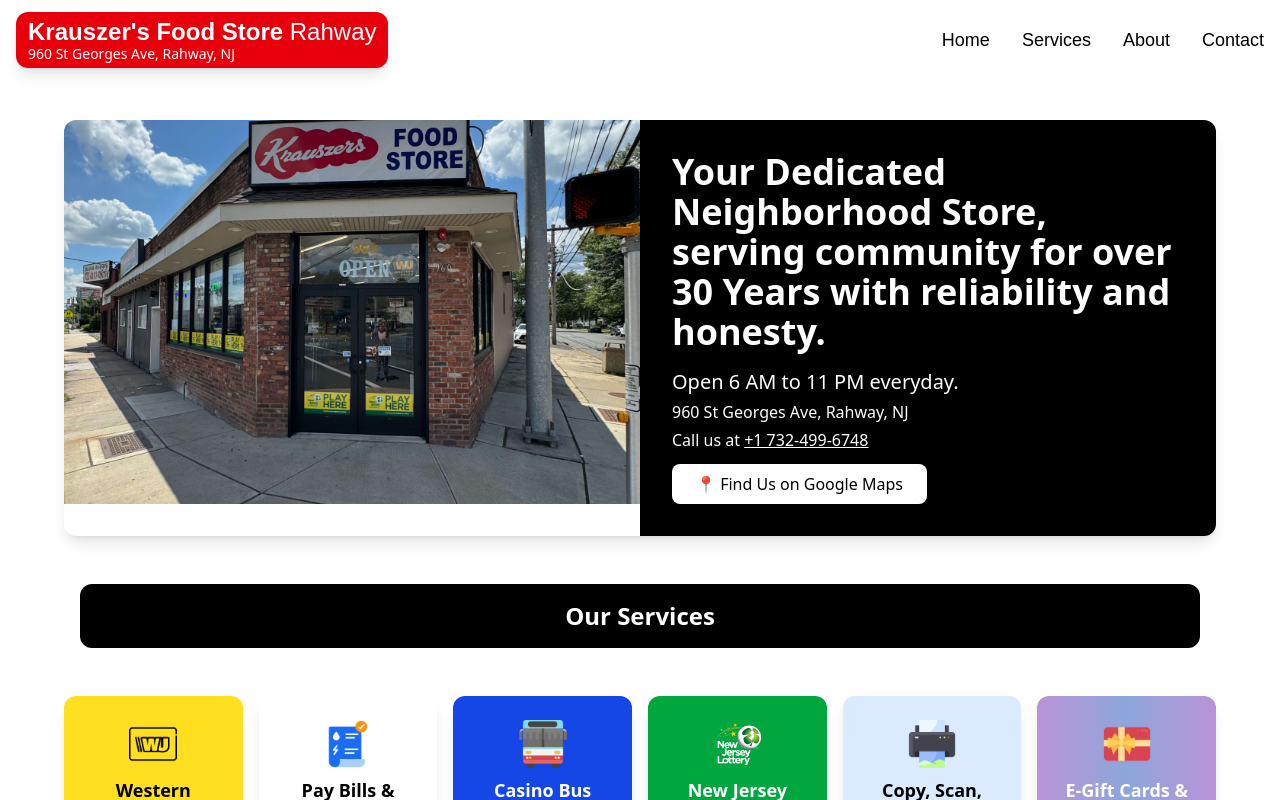
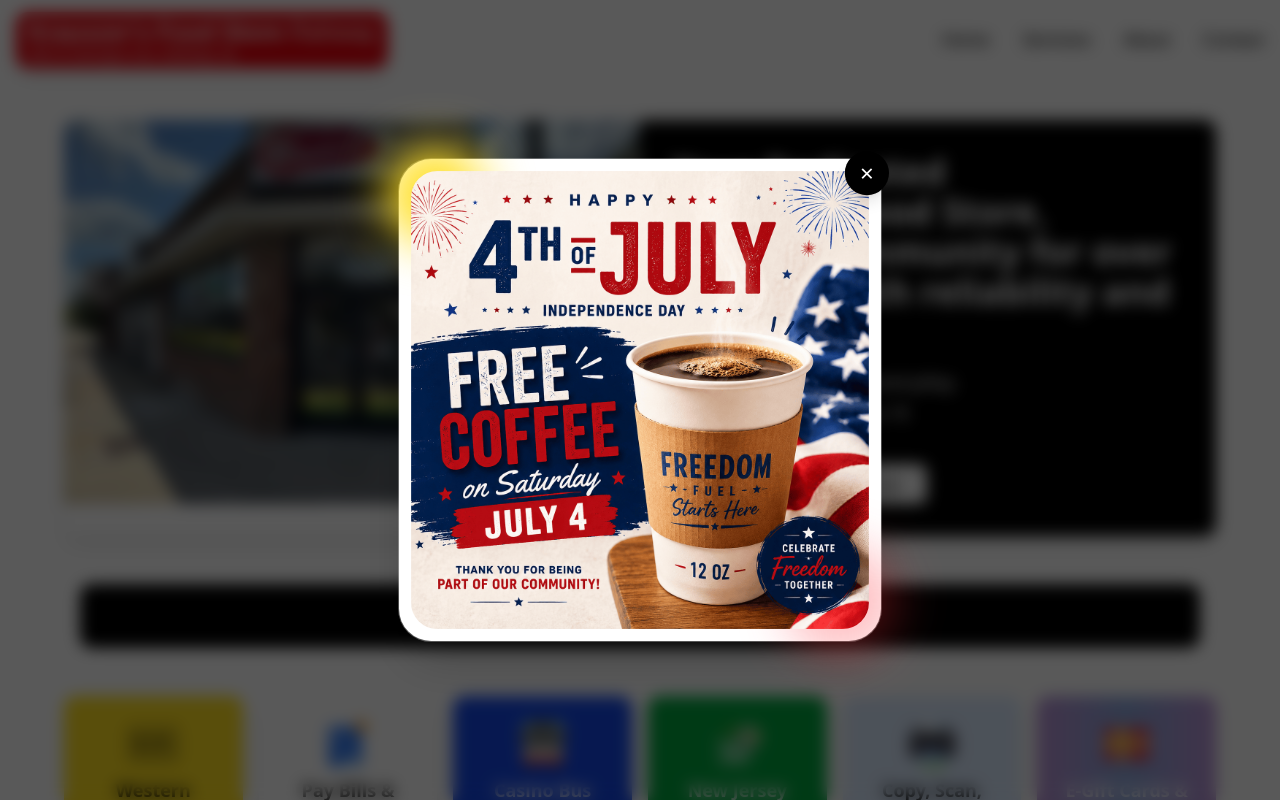
Before and after one commit to pete98/store, a React (Vite) app: page / in a window 1280 px wide. Shown: the top 800 px of the page. Built offline with nearby package versions, Linux system fonts and the light colour scheme.

Commit message:
Add promotional coffee popup

```diff
--- a/src/App.jsx
+++ b/src/App.jsx
@@ -9,6 +9,7 @@
 import CasinoBusServices from './pages/CasinoBusServices';
 import NewJerseyLottery from './pages/NewJerseyLottery';
 import Navbar from './components/Navbar.jsx'
+import PromoPopup from './components/PromoPopup.jsx';
 import Bills from './pages/bills.jsx';
 import GiftCard from './pages/giftCard.jsx';
 import './index.css';
@@ -16,6 +17,7 @@
 function App() {
   return (
     <BrowserRouter>
+      <PromoPopup />
       <Navbar />
       <Routes>
         <Route path="/" element={<Home />} />
--- /dev/null
+++ b/src/components/PromoPopup.jsx
@@ -0,0 +1,86 @@
+import { useEffect, useState } from 'react';
+import promoImage from '../assets/free cofee (1).png';
+
+const PROMO_SEEN_KEY = 'krauszers-free-coffee-promo-seen';
+
+function PromoPopup() {
+  const [isVisible, setIsVisible] = useState(false);
+  const [isClosing, setIsClosing] = useState(false);
+
+  useEffect(() => {
+    if (sessionStorage.getItem(PROMO_SEEN_KEY)) {
+      return;
+    }
+
+    const timer = window.setTimeout(() => {
+      setIsVisible(true);
+      sessionStorage.setItem(PROMO_SEEN_KEY, 'true');
+    }, 550);
+
+    return () => window.clearTimeout(timer);
+  }, []);
+
+  useEffect(() => {
+    if (!isVisible) {
+      return undefined;
+    }
+
+    const handleKeyDown = (event) => {
+      if (event.key === 'Escape') {
+        closePromo();
+      }
+    };
+
+    document.addEventListener('keydown', handleKeyDown);
+    return () => document.removeEventListener('keydown', handleKeyDown);
+  }, [isVisible]);
+
+  const closePromo = () => {
+    setIsClosing(true);
+    window.setTimeout(() => {
+      setIsVisible(false);
+      setIsClosing(false);
+    }, 220);
+  };
+
+  if (!isVisible) {
+    return null;
+  }
+
+  return (
+    <div
+      className={`promo-popup fixed inset-0 z-50 flex items-center justify-center bg-black/65 p-3 backdrop-blur-sm sm:p-6 ${
+        isClosing ? 'promo-popup--closing' : ''
+      }`}
+      role="dialog"
+      aria-modal="true"
+      aria-label="Free coffee promotion"
+      onClick={closePromo}
+    >
+      <div
+        className="promo-popup__panel relative w-full max-w-[390px] rounded-[28px] bg-white p-2 shadow-2xl ring-1 ring-white/30 sm:max-w-[480px] sm:rounded-[32px] sm:p-3"
+        onClick={(event) => event.stopPropagation()}
+      >
+        <div className="absolute -left-3 -top-3 h-16 w-16 rounded-full bg-yellow-300 blur-xl sm:h-24 sm:w-24" aria-hidden="true" />
+        <div className="absolute -bottom-4 -right-4 h-20 w-20 rounded-full bg-red-500/30 blur-xl sm:h-28 sm:w-28" aria-hidden="true" />
+
+        <button
+          type="button"
+          className="absolute -right-2 -top-2 z-10 grid h-11 w-11 place-items-center rounded-full bg-black text-2xl leading-none text-white shadow-lg transition hover:scale-105 hover:bg-red-600 focus-visible:outline-none focus-visible:ring-4 focus-visible:ring-yellow-300"
+          onClick={closePromo}
+          aria-label="Close free coffee promotion"
+        >
+          &times;
+        </button>
+
+        <img
+          src={promoImage}
+          alt="Free coffee promotion"
+          className="relative z-[1] aspect-square w-full rounded-[22px] object-contain sm:rounded-[26px]"
+        />
+      </div>
+    </div>
+  );
+}
+
+export default PromoPopup;
--- a/src/index.css
+++ b/src/index.css
@@ -1,4 +1,70 @@
 @import "tailwindcss";
+
+@keyframes promoBackdropIn {
+  from {
+    opacity: 0;
+  }
+  to {
+    opacity: 1;
+  }
+}
+
+@keyframes promoPanelIn {
+  0% {
+    opacity: 0;
+    transform: translateY(42px) scale(0.9) rotate(-2deg);
+  }
+  65% {
+    opacity: 1;
+    transform: translateY(-8px) scale(1.02) rotate(1deg);
+  }
+  100% {
+    opacity: 1;
+    transform: translateY(0) scale(1) rotate(0deg);
+  }
+}
+
+@keyframes promoPulse {
+  0%,
+  100% {
+    transform: scale(1);
+  }
+  50% {
+    transform: scale(1.018);
+  }
+}
+
+.promo-popup {
+  animation: promoBackdropIn 220ms ease-out both;
+}
+
+.promo-popup__panel {
+  animation:
+    promoPanelIn 520ms cubic-bezier(0.2, 0.9, 0.2, 1.2) both,
+    promoPulse 2200ms ease-in-out 800ms infinite;
+}
+
+.promo-popup--closing {
+  opacity: 0;
+  transition: opacity 220ms ease;
+}
+
+.promo-popup--closing .promo-popup__panel {
+  transform: translateY(28px) scale(0.96);
+  transition: transform 220ms ease;
+}
+
+@media (prefers-reduced-motion: reduce) {
+  .promo-popup,
+  .promo-popup__panel {
+    animation: none;
+  }
+
+  .promo-popup--closing,
+  .promo-popup--closing .promo-popup__panel {
+    transition: none;
+  }
+}
 
 .poppins-thin {
   font-family: "Poppins", sans-serif;
```
Also changed, not shown: src/assets/free cofee (1).png (added).
